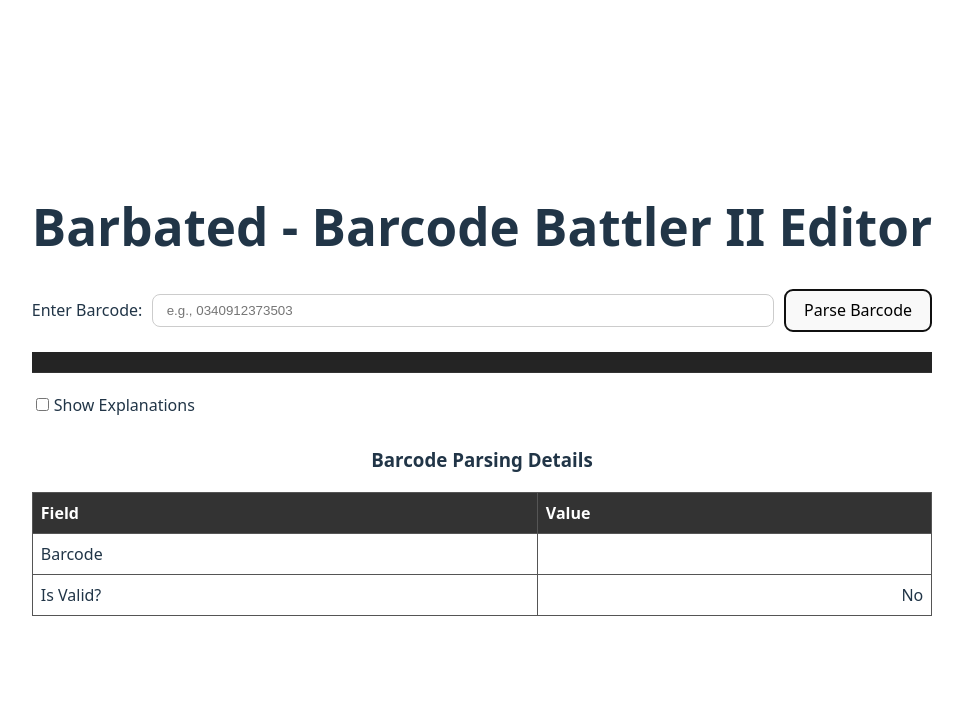
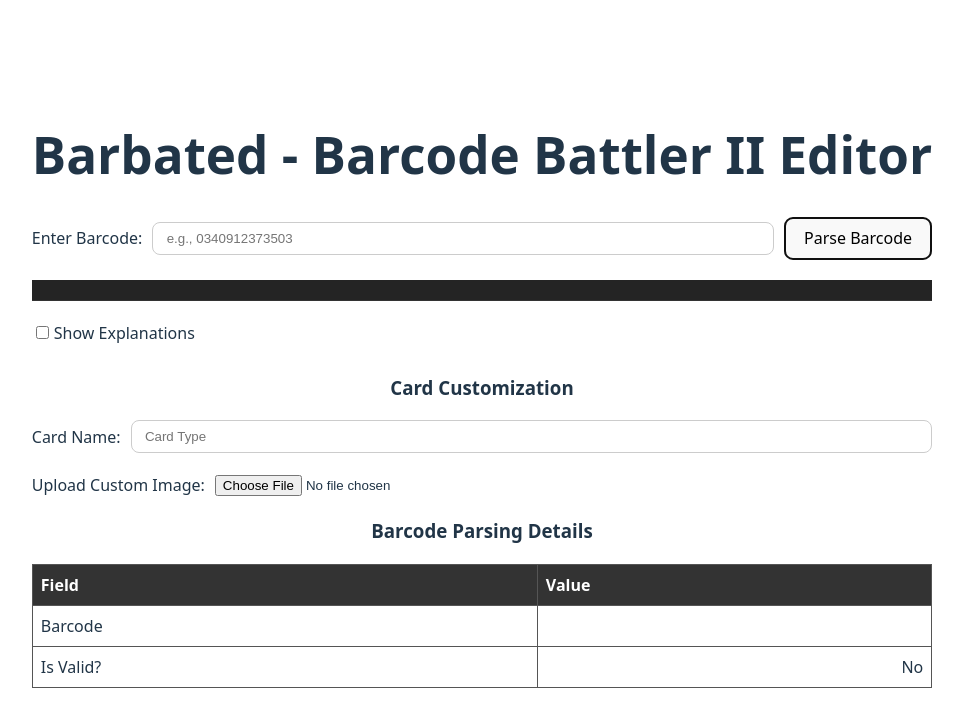
Before and after one commit to alpgarcia/barbated, a React (Vite) app: page / in a window 1280 px wide. Both pictures are taken after a click on the button "Parse Barcode". Shown: the top 726 px of the page, without its empty margins (158-1121 px from the left). Built offline with nearby package versions, Linux system fonts and the light colour scheme.

Commit message:
Improve UI to allow card's front customization
Name and image are now editable

```diff
--- a/src/ui/App.tsx
+++ b/src/ui/App.tsx
@@ -70,6 +70,8 @@
   const [error, setError] = useState<string | null>(null)
   const [showExplanations, setShowExplanations] = useState(false)
   const [highlightedDigits, setHighlightedDigits] = useState<number[] | null>(null) // State for highlighted digits
+  const [customImage, setCustomImage] = useState<string | null>(null); // State for custom image
+  const [cardName, setCardName] = useState<string>(''); // State for card name
 
   const handleParse = () => {
     try {
@@ -77,6 +79,8 @@
       setParsedData(result)
       setError(null)
       setHighlightedDigits(null) // Reset highlight on new parse
+      setCardName(''); // Reset card name on new parse
+      setCustomImage(null); // Reset custom image on new parse
     } catch (err) {
       setParsedData(null)
       // Use translation key for unknown error, parser errors will be keys now
@@ -84,6 +88,19 @@
       setHighlightedDigits(null)
     }
   }
+
+  const handleImageUpload = (event: React.ChangeEvent<HTMLInputElement>) => {
+    const file = event.target.files?.[0];
+    if (file) {
+      const reader = new FileReader();
+      reader.onloadend = () => {
+        setCustomImage(reader.result as string);
+      };
+      reader.readAsDataURL(file);
+    } else {
+      setCustomImage(null);
+    }
+  };
 
   return (
     <>
@@ -135,6 +152,10 @@
               data={parsedData}
               showExplanations={showExplanations}
               setHighlightedDigits={setHighlightedDigits}
+              customImage={customImage} // Pass custom image to ParsedDataDisplay
+              onImageUpload={handleImageUpload} // Pass the handler
+              cardName={cardName} // Pass cardName
+              onCardNameChange={setCardName} // Pass cardName setter
             />
           </div>
         </div>
--- a/src/ui/ParsedDataDisplay.tsx
+++ b/src/ui/ParsedDataDisplay.tsx
@@ -11,6 +11,10 @@
   data: ParsedBarcodeData;
   showExplanations: boolean;
   setHighlightedDigits: (indices: number[] | null) => void;
+  customImage?: string | null; // Add customImage prop
+  onImageUpload?: (event: React.ChangeEvent<HTMLInputElement>) => void; // Add onImageUpload prop
+  cardName?: string; // Add cardName prop
+  onCardNameChange?: (name: string) => void; // Add onCardNameChange prop
 }
 
 // Helper to flatten the data object for display
@@ -56,7 +60,7 @@
   return orderedFlat;
 };
 
-const ParsedDataDisplay: React.FC<ParsedDataDisplayProps> = ({ data, showExplanations, setHighlightedDigits }) => {
+const ParsedDataDisplay: React.FC<ParsedDataDisplayProps> = ({ data, showExplanations, setHighlightedDigits, customImage, onImageUpload, cardName, onCardNameChange }) => {
   const { t } = useTranslation();
   const barcodeUiCardBackRef = useRef<SVGSVGElement>(null); // Renamed for clarity
   const barcodeUiCardFrontRef = useRef<SVGSVGElement>(null); // New ref for the front
@@ -69,7 +73,9 @@
   const generateCardSvgContent = React.useCallback((
     barcodeValue: string,
     barcodeFormat: "EAN8" | "EAN13",
-    cardSide: 'front' | 'back'
+    cardSide: 'front' | 'back',
+    customImageSrc: string | null | undefined, // Add customImageSrc parameter
+    currentCardName: string | undefined // Add currentCardName parameter
   ): string => {
     // Base MM dimensions (used for calculating scaled pixel values)
     const cardWidthMM = 86; // Standard card width
@@ -174,9 +180,13 @@
   <line x1="${lineX1}" y1="${frontLine1Y}" x2="${lineX2}" y2="${frontLine1Y}" stroke="${lineStrokeColor}" stroke-width="${lineStrokeWidth}" />
   <line x1="${lineX1}" y1="${frontLine2Y}" x2="${lineX2}" y2="${frontLine2Y}" stroke="${lineStrokeColor}" stroke-width="${lineStrokeWidth}" />`;
 
-      // Placeholder for image (full height)
-      const imagePlaceholderSvg = `<rect x="${lineInsetPx}" y="${topTitleRowHeightPx}" width="${fullCardWidthPx - 2 * lineInsetPx}" height="${imageHeightPx}" fill="#e0e0e0" />` +
-                                 `<text x="${fullCardWidthPx / 2}" y="${topTitleRowHeightPx + imageHeightPx / 2}" font-family="Anton SC, Arial, sans-serif" font-weight="bold" fill="#a0a0a0" text-anchor="middle" dominant-baseline="middle" font-size="${titleFontSizePx*1.5}px">IMAGE</text>`;
+      let imageElementSvg = '';
+      if (customImageSrc) {
+        imageElementSvg = `<image href="${customImageSrc}" x="${lineInsetPx}" y="${topTitleRowHeightPx}" width="${fullCardWidthPx - 2 * lineInsetPx}" height="${imageHeightPx}" preserveAspectRatio="xMidYMid slice" />`;
+      } else {
+        imageElementSvg = `<rect x="${lineInsetPx}" y="${topTitleRowHeightPx}" width="${fullCardWidthPx - 2 * lineInsetPx}" height="${imageHeightPx}" fill="#e0e0e0" />` +
+                          `<text x="${fullCardWidthPx / 2}" y="${topTitleRowHeightPx + imageHeightPx / 2}" font-family="Anton SC, Arial, sans-serif" font-weight="bold" fill="#a0a0a0" text-anchor="middle" dominant-baseline="middle" font-size="${titleFontSizePx*1.5}px">IMAGE</text>`;
+      }
 
       // Card Type and Insert instruction
       const cardTypeFontSizePx = 4 * UI_SCALE_FACTOR;
@@ -189,11 +199,11 @@
       cardTypeTextSvg += `<text x="${fullCardWidthPx - lineInsetPx - (UI_SCALE_FACTOR * 2)}" y="${insertTextYPosPx}" font-family="Arial, sans-serif" font-size="${insertFontSizePx}px" fill="black" text-anchor="end" dominant-baseline="alphabetic"><tspan font-family="monospace" font-size="${insertFontSizePx*1.5}px" dy="-${insertFontSizePx*0.1}px">▶</tspan> Insert</text>`;
 
       // Card Title (Name) Placeholder - Top Left
-      const namePlaceholderText = "NAME";
-      const namePlaceholderFontSizePx = cardTypeFontSizePx * 1.1; // Similar size to card type
-      // Use the same Y as cardType for alignment, but anchor to start (left)
-      const namePlaceholderXPosPx = lineInsetPx + (UI_SCALE_FACTOR * 2);
-      const namePlaceholderSvg = `<text x="${namePlaceholderXPosPx}" y="${cardTypeYPosPx}" font-family="Anton SC, Arial, sans-serif" font-size="${namePlaceholderFontSizePx}px" fill="#a0a0a0" text-anchor="start" dominant-baseline="alphabetic">${escapeXml(namePlaceholderText)}</text>`;
+      const nameFontSizePx = cardTypeFontSizePx * 1.1; // Similar size to card type
+      const nameXPosPx = lineInsetPx + (UI_SCALE_FACTOR * 2);
+      const nameToDisplay = currentCardName && currentCardName.trim() !== '' ? currentCardName : "NAME";
+      const nameColor = currentCardName && currentCardName.trim() !== '' ? "black" : "#a0a0a0";
+      const nameSvg = `<text x="${nameXPosPx}" y="${cardTypeYPosPx}" font-family="Anton SC, Arial, sans-serif" font-size="${nameFontSizePx}px" fill="${nameColor}" text-anchor="start" dominant-baseline="alphabetic">${escapeXml(nameToDisplay)}</text>`;
 
       // Bottom row text (HP for Warriors, Type-Acronym for Items)
       const bottomTextYPosPx = topTitleRowHeightPx + imageHeightPx + (bottomRowHeightPx / 2) + (titleFontSizePx * capHeightRatio / 2);
@@ -245,7 +255,7 @@
       // Assemble front card elements
       // Order matters for SVG rendering (later elements on top)
       // Ensure enemyTextSvg is included here
-      titleTextSvg = namePlaceholderSvg + imagePlaceholderSvg + cardTypeTextSvg + bottomRowTextLeftSvg + enemyTextSvg;
+      titleTextSvg = nameSvg + imageElementSvg + cardTypeTextSvg + bottomRowTextLeftSvg + enemyTextSvg;
     }
     // --- End of separator lines ---
 
@@ -311,7 +321,9 @@
           const cardSvgContentBack = generateCardSvgContent( // Use the memoized version from the component scope
             data.barcode,
             data.barcode.length === 8 ? "EAN8" : "EAN13",
-            'back'
+            'back',
+            null, // No custom image for back
+            undefined // No card name for back
           );
 
           if (cardSvgContentBack) {
@@ -335,7 +347,9 @@
           const cardSvgContentFront = generateCardSvgContent( // Use the memoized version from the component scope
             data.barcode,
             data.barcode.length === 8 ? "EAN8" : "EAN13",
-            'front'
+            'front',
+            customImage, // Pass customImage to front card
+            cardName // Pass cardName to front card
           );
 
           if (cardSvgContentFront) {
@@ -358,7 +372,7 @@
       if (svgContainerBack) svgContainerBack.innerHTML = '';
       if (svgContainerFront) svgContainerFront.innerHTML = '';
     }
-  }, [data, t, generateCardSvgContent]); // Added generateCardSvgContent to useEffect dependencies
+  }, [data, t, generateCardSvgContent, customImage, cardName]); // Added cardName to useEffect dependencies
 
   const handleDownloadBarcode = async () => {
     if (data.barcode && data.isValid) {
@@ -366,12 +380,16 @@
         const cardSvgContentFront = generateCardSvgContent(
           data.barcode,
           data.barcode.length === 8 ? "EAN8" : "EAN13",
-          'front'
+          'front',
+          customImage, // Pass customImage
+          cardName // Pass cardName
         );
         const cardSvgContentBack = generateCardSvgContent(
           data.barcode,
           data.barcode.length === 8 ? "EAN8" : "EAN13",
-          'back'
+          'back',
+          null, // No custom image for back
+          undefined // No card name for back
         );
 
         if (!cardSvgContentFront || !cardSvgContentBack) {
@@ -444,12 +462,16 @@
         const cardSvgContentFront = generateCardSvgContent(
           data.barcode,
           data.barcode.length === 8 ? "EAN8" : "EAN13",
-          'front'
+          'front',
+          customImage, // Pass customImage
+          cardName // Pass cardName
         );
         const cardSvgContentBack = generateCardSvgContent(
           data.barcode,
           data.barcode.length === 8 ? "EAN8" : "EAN13",
-          'back'
+          'back',
+          null, // No custom image for back
+          undefined // No card name for back
         );
 
         if (!cardSvgContentFront || !cardSvgContentBack) {
@@ -543,12 +565,16 @@
         const cardSvgContentFront = generateCardSvgContent(
           data.barcode,
           data.barcode.length === 8 ? "EAN8" : "EAN13",
-          'front'
+          'front',
+          customImage, // Pass customImage
+          cardName // Pass cardName
         );
         const cardSvgContentBack = generateCardSvgContent(
           data.barcode,
           data.barcode.length === 8 ? "EAN8" : "EAN13",
-          'back'
+          'back',
+          null, // No custom image for back
+          undefined // No card name for back
         );
 
         if (!cardSvgContentFront || !cardSvgContentBack) {
@@ -830,7 +856,7 @@
   );
 
   return (
-    <div>
+    <div className="parsed-data-display">
       {data.barcode && data.isValid && (
         <div style={{ marginBottom: '20px', textAlign: 'center' }}>
           <div style={{ display: 'flex', justifyContent: 'center', gap: '20px', marginBottom: '10px' }}>
@@ -856,6 +882,31 @@
           </div>
         </div>
       )}
+      {/* Card Customization Section */}
+      <div className="customization-section results-box">
+        <h3>{t('cardCustomizationTitle')}</h3>
+        <div className="input-container">
+          <label htmlFor="card-name-input">{t('cardNameInputLabel')}</label>
+          <input
+            id="card-name-input"
+            type="text"
+            value={cardName || ''}
+            onChange={(e) => onCardNameChange?.(e.target.value)}
+            placeholder={t('fieldLabelCardType')} // Or a more generic placeholder
+          />
+        </div>
+        {onImageUpload && (
+          <div className="input-container image-upload-container">
+            <label htmlFor="image-upload-input-details">{t('uploadImageLabel')}</label>
+            <input
+              id="image-upload-input-details"
+              type="file"
+              accept="image/*"
+              onChange={onImageUpload}
+            />
+          </div>
+        )}
+      </div>
       {/* Ensure tables are rendered only if there is data for them */}
       {cardPropertyData.length > 0 && renderTable('cardPropertiesTitle', cardPropertyData)}
       {parsingDetailData.length > 0 && renderTable('parsingDetailsTitle', parsingDetailData)}
--- a/src/ui/locales/en/translation.json
+++ b/src/ui/locales/en/translation.json
@@ -3,6 +3,7 @@
   "barcodeInputLabel": "Enter Barcode:",
   "barcodeInputPlaceholder": "e.g., 0340912373503",
   "parseButton": "Parse Barcode",
+  "uploadImageLabel": "Upload Custom Image:",
   "downloadCardButtonSvg": "Download Card (SVG)",
   "downloadCardButtonPdf": "Download Card (PDF)",
   "downloadCardButtonPng": "Download Card (PNG)",
@@ -19,6 +20,8 @@
   "barcodeUnknownError": "An unknown error occurred during parsing.",
   "cardPropertiesTitle": "Card Properties",
   "parsingDetailsTitle": "Barcode Parsing Details",
+  "cardCustomizationTitle": "Card Customization",
+  "cardNameInputLabel": "Card Name:",
   "cardFrontTitle": "Card Front",
   "cardBackTitle": "Card Back",
   "tableHeaderField": "Field",
```
